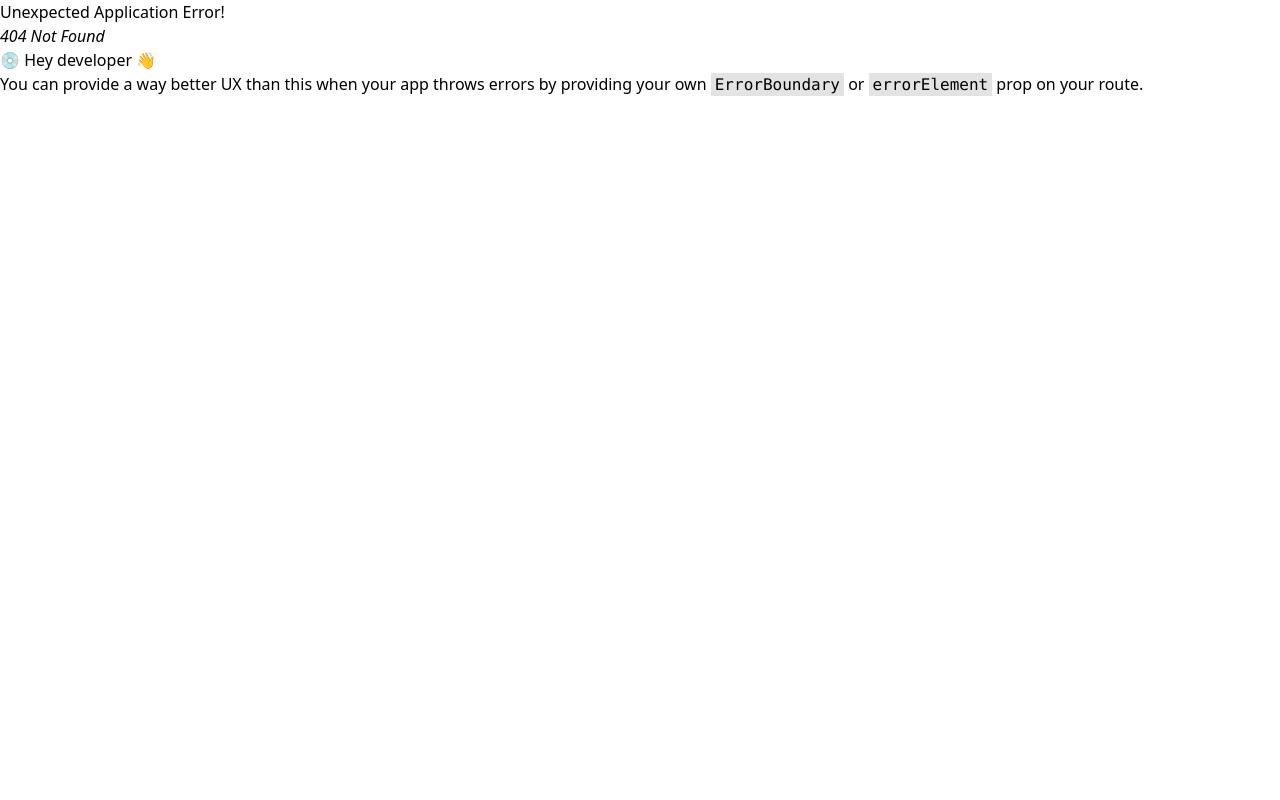
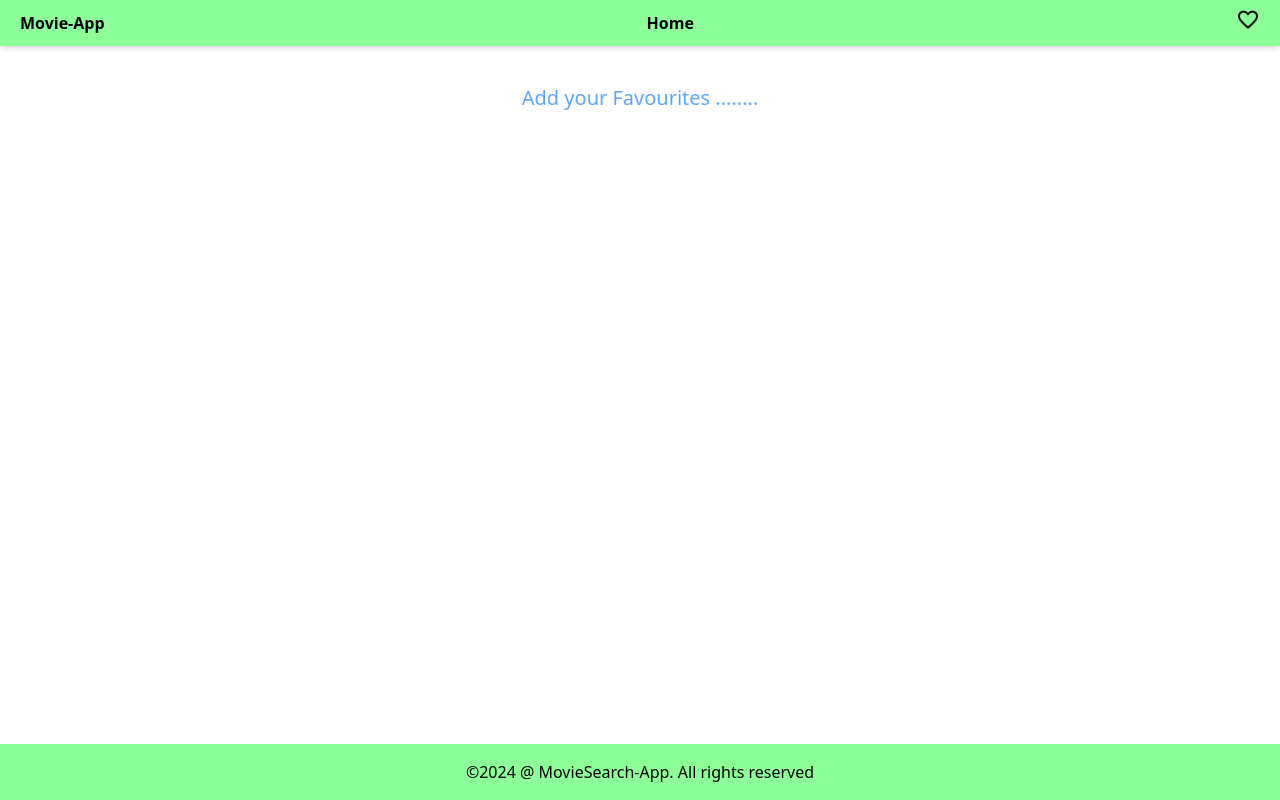
Before and after one commit to sugu2344/task7, a React (Vite) app: page /favourites in a window 1280 px wide. Before the commit this address had no page. Built offline with nearby package versions, Linux system fonts and the light colour scheme.

Commit message:
favourites added

```diff
--- /dev/null
+++ b/src/components/favourites.jsx
@@ -0,0 +1,45 @@
+import React from "react";
+import { useMovieContext } from "../contexts/movie";
+
+const Favourites = () => {
+  const { favourites, removeFromFavourites } = useMovieContext();
+
+  return (
+    <div className="pt-16">
+      <div>
+        {favourites.length > 0 ? (
+          favourites.map((movie) => (
+            <div key={movie.imdbID} className="bg-white mb-2 rounded-lg">
+              <div className="flex flex-col sm:flex-row justify-between px-3 py-3 items-center sm:items-start">
+                <div className="flex flex-row items-center mb-2 sm:mb-0 sm:w-[35%]">
+                  <img
+                    src={
+                      movie.Poster !== "N/A"
+                        ? movie.Poster
+                        : "https://placehold.co/600x400"
+                    }
+                    alt={movie.Title}
+                    className="w-12 h-12 mr-3"
+                  />
+                  <h6 className="text-base sm:text-lg">{movie.Title}</h6>
+                </div>
+                <button
+                  onClick={() => removeFromFavourites(movie.imdbID)}
+                  className="bg-red-500 text-white px-3 py-1 rounded-md text-sm sm:w-[10%]"
+                >
+                  Remove
+                </button>
+              </div>
+            </div>
+          ))
+        ) : (
+          <div className="text-center py-5 text-xl text-blue-400">
+            Add your Favourites ........
+          </div>
+        )}
+      </div>
+    </div>
+  );
+};
+
+export default Favourites;
--- a/src/components/landingpage.jsx
+++ b/src/components/landingpage.jsx
@@ -1,12 +1,14 @@
 import React, { useState, useEffect } from "react";
 import { useLoaderData, useNavigate } from "react-router-dom";
 import { moviesLoader } from "../loader/movieloaders";
+import { useMovieContext } from "../contexts/movie";
 
 const LandingPage = () => {
   const initialMovies = useLoaderData();
   const [movies, setMovies] = useState(initialMovies);
   const [searchTerm, setSearchTerm] = useState("");
   const navigate = useNavigate();
+  const { addToFavourites } = useMovieContext();
 
   const handleSearch = async (e) => {
     const value = e.target.value;
@@ -33,6 +35,11 @@ const LandingPage = () => {
     navigate(`/detailpage/${movie.imdbID}`, {
       state: { imdbID: movie.imdbID },
     });
+  };
+
+  const handleAddToFavorites = (movie) => {
+    addToFavourites(movie);
+    // navigate("/favourites");
   };
 
   return (
@@ -76,7 +83,10 @@ const LandingPage = () => {
                     >
                       View Details
                     </button>
-                    <button className="border-2 p-2 rounded-xl hover:bg-black hover:text-white cursor-pointer mt-auto">
+                    <button
+                      onClick={() => handleAddToFavorites(movie)} // Updated to navigate
+                      className="border-2 p-2 rounded-xl hover:bg-black hover:text-white cursor-pointer mt-auto"
+                    >
                       Add to Favorites
                     </button>
                   </div>
--- a/src/components/navbar.jsx
+++ b/src/components/navbar.jsx
@@ -1,6 +1,13 @@
-import { Outlet } from "react-router-dom";
+import { Outlet, useNavigate } from "react-router-dom";
 
 const NavBar = () => {
+  const navigate = useNavigate();
+  function handleHome() {
+    navigate("/");
+  }
+  function navFavourites() {
+    navigate("/favourites");
+  }
   return (
     <>
       <header className="fixed top-0 left-0 w-full bg-white shadow-md z-50">
@@ -8,18 +15,16 @@ const NavBar = () => {
           <div>
             <p>Movie-App</p>
           </div>
-          {/* <div>
-            <ul className="flex flex-row justify-between items-center space-x-6 font-bold">
-              <li>
-                <a href="#">Home</a>
-              </li>
-              <li>
-                <a href="#footer">Footer</a>
-              </li>
-            </ul>
-          </div> */}
           <div>
-            <span class="material-symbols-outlined">favorite</span>
+            <button onClick={handleHome}>Home</button>
+          </div>
+          <div>
+            <span
+              onClick={navFavourites}
+              class="material-symbols-outlined cursor-pointer"
+            >
+              favorite
+            </span>
           </div>
         </div>
       </header>
--- a/src/contexts/movie.jsx
+++ b/src/contexts/movie.jsx
@@ -1,13 +1,37 @@
-import { createContext } from "react";
+import React, { createContext, useContext, useState } from "react";
 
 const MovieContext = createContext();
 
-const MovieProvider = ({ children }) => {
-  const movieData = {};
+export const useMovieContext = () => {
+  const context = useContext(MovieContext);
+  if (!context) {
+    throw new Error("useMovieContext must be used within a MovieProvider");
+  }
+  return context;
+};
+
+export const MovieProvider = ({ children }) => {
+  const [favourites, setFavourites] = useState([]);
+
+  const addToFavourites = (movie) => {
+    setFavourites((prev) =>
+      prev.some((fav) => fav.imdbID === movie.imdbID) ? prev : [...prev, movie]
+    );
+  };
+
+  const removeFromFavourites = (imdbID) => {
+    setFavourites((prev) => prev.filter((movie) => movie.imdbID !== imdbID));
+  };
 
   return (
-    <MovieContext.Provider value={empty}>{children}</MovieContext.Provider>
+    <MovieContext.Provider
+      value={{
+        favourites,
+        addToFavourites,
+        removeFromFavourites,
+      }}
+    >
+      {children}
+    </MovieContext.Provider>
   );
 };
-
-export { MovieContext, MovieProvider };
```
Also changed, not shown: src/App.jsx (+9 -2 lines).
